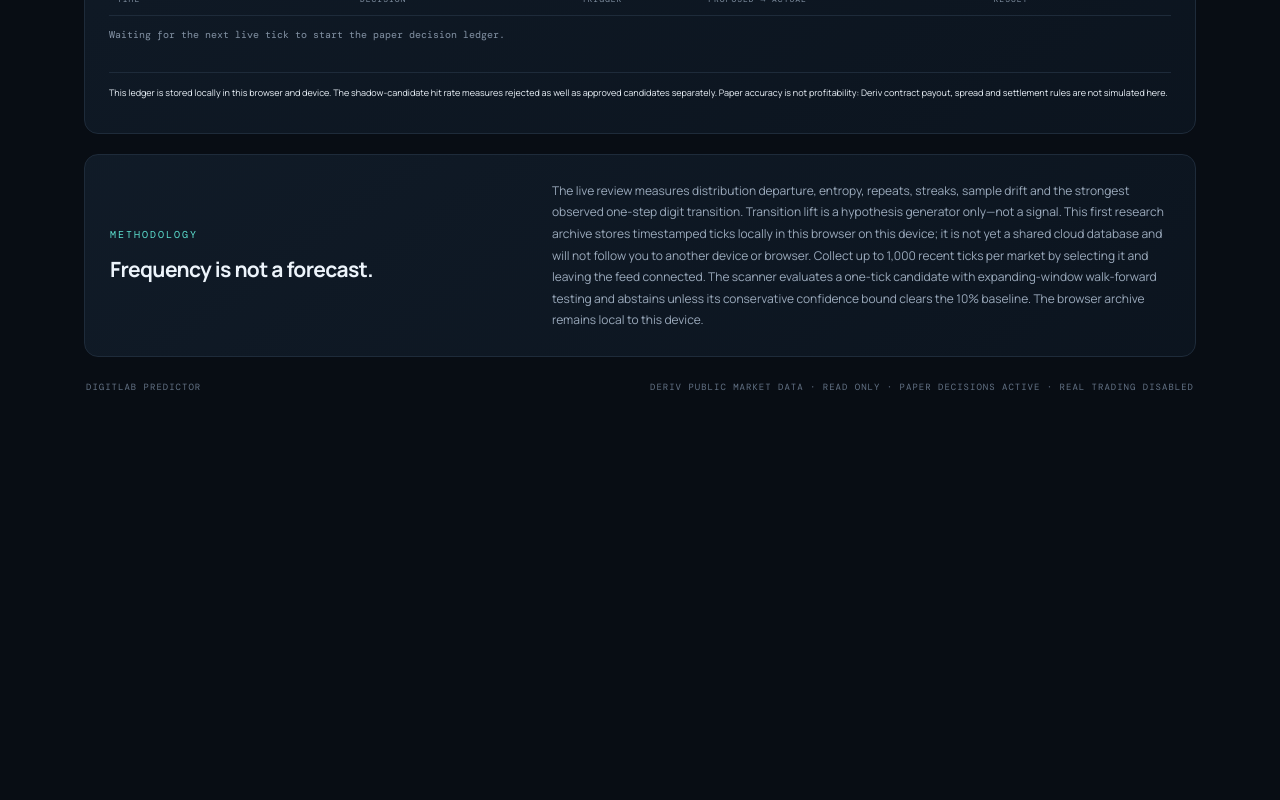
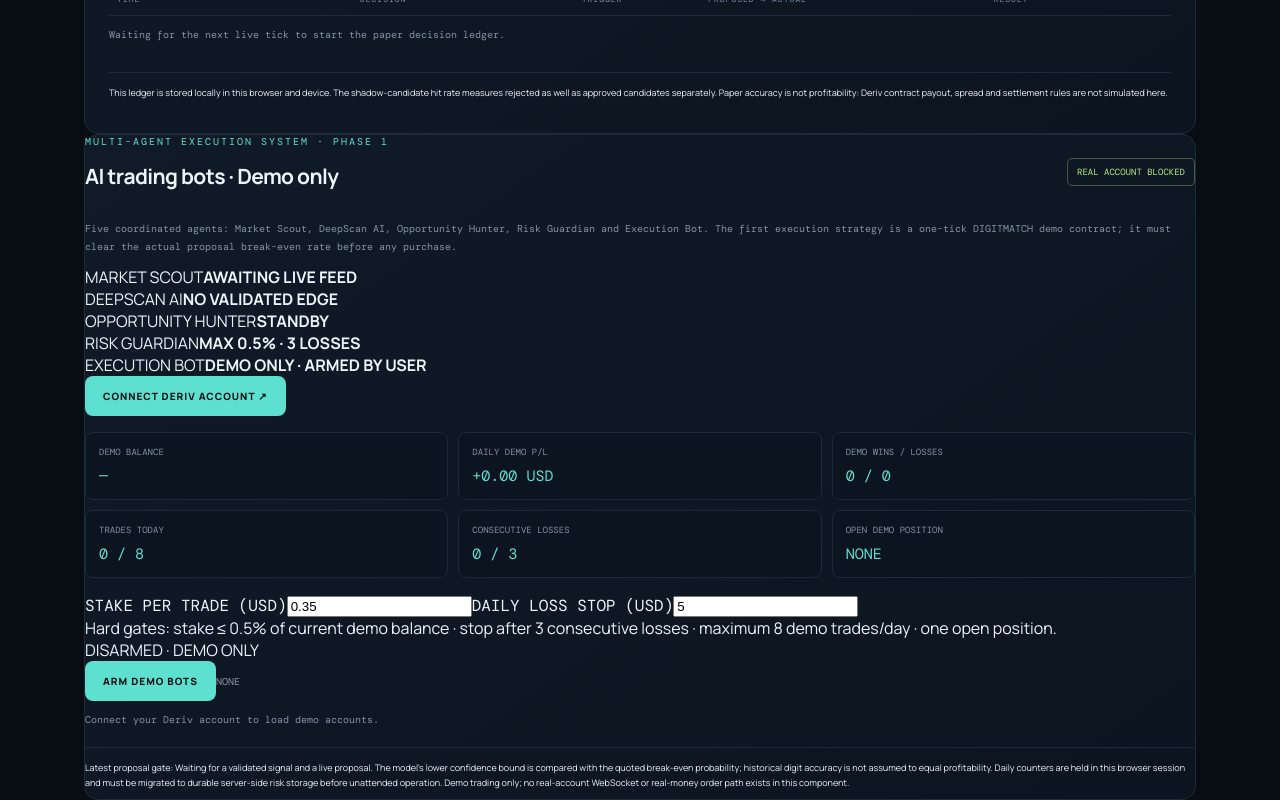
Before and after one commit to Mununuline/digitlabpredictor, a Next.js app: page / in a window 1280 px wide. Shown: the part 2580-3380 px from the top of the page. Before the commit the page ends 3021 px from the top, so only its background shows below. Built offline with nearby package versions, Linux system fonts and the light colour scheme.

Commit message:
Integrate demo-only AI trading bots panel

```diff
--- a/app/page.tsx
+++ b/app/page.tsx
@@ -6,6 +6,7 @@ import { summarizeDigits, type TickPoint } from "@/lib/digits";
 import { scanDigits } from "@/lib/digit-ai";
 import { countTicks, loadTicks, saveTicks } from "@/lib/research-store";
 import { loadPaperLedger, recordPaperDecision, settlePaperDecision, type PaperDecision } from "@/lib/paper-ledger";
+import DemoTradingBots from "@/components/DemoTradingBots";
 
 const MARKETS = [
   { symbol: "1HZ10V", label: "Volatility 10 (1s)" },
@@ -573,6 +574,8 @@ export default function Home() {
         <p className="analysis-footnote">This ledger is stored locally in this browser and device. The shadow-candidate hit rate measures rejected as well as approved candidates separately. Paper accuracy is not profitability: Deriv contract payout, spread and settlement rules are not simulated here.</p>
       </section>
 
+      <DemoTradingBots market={market} ticks={ticks} review={aiReview} />
+
       <section className="panel methodology">
         <div><p className="eyebrow">METHODOLOGY</p><h2>Frequency is not a forecast.</h2></div>
         <p>The live review measures distribution departure, entropy, repeats, streaks, sample drift and the strongest observed one-step digit transition. Transition lift is a hypothesis generator only—not a signal. This first research archive stores timestamped ticks locally in this browser on this device; it is not yet a shared cloud database and will not follow you to another device or browser. Collect up to 1,000 recent ticks per market by selecting it and leaving the feed connected. The scanner evaluates a one-tick candidate with expanding-window walk-forward testing and abstains unless its conservative confidence bound clears the 10% baseline. The browser archive remains local to this device.</p>
```
